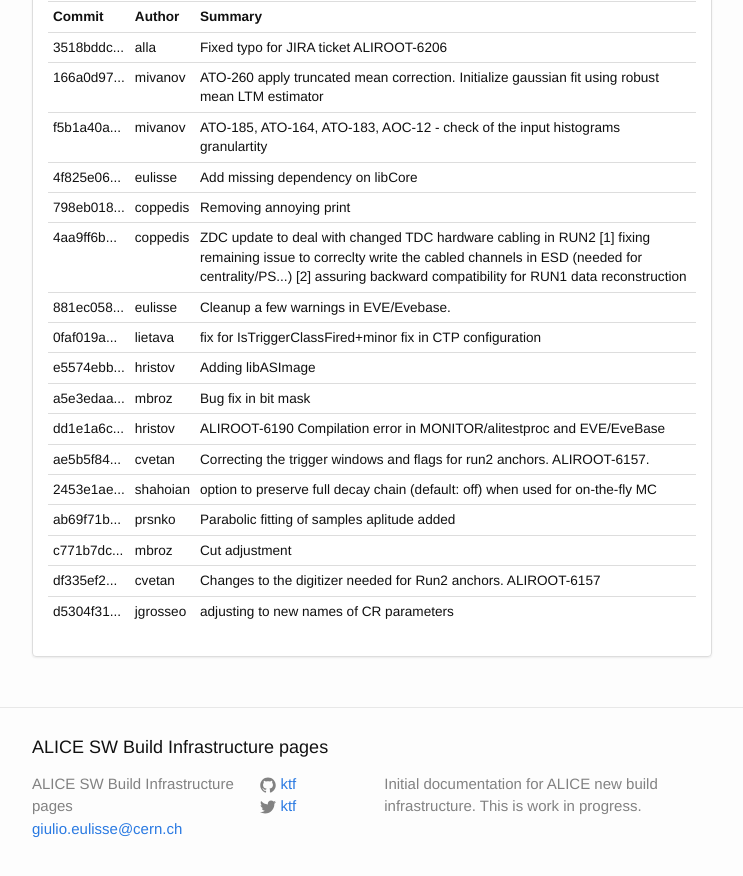
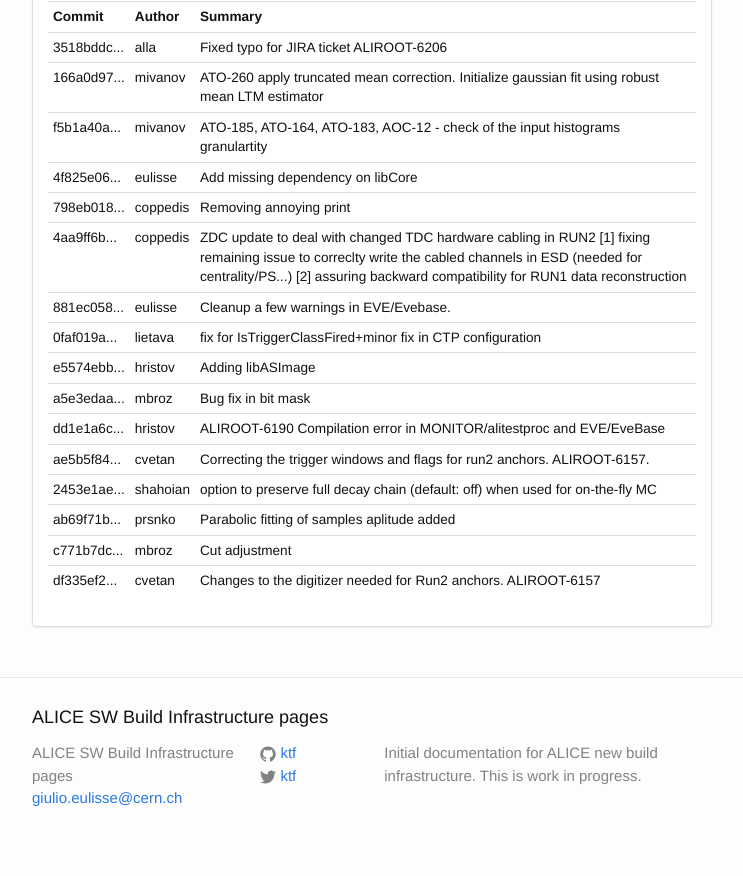
Before and after one commit to alisw/alisw.github.io, a Jekyll site: the page built from index.html, in a window 1280 px wide and 900 px high, scrolled down 43181 px. Shown: the top 876 px of the window, without its empty margins (268-1011 px from the left). Built offline with Jekyll 4.4.1, drawn with Linux system fonts in a browser that asks for light colours; nearby versions of some CDN libraries.

Commit message:
Updated results.

```diff
--- a/_data/commits-aliroot-master.yaml
+++ b/_data/commits-aliroot-master.yaml
@@ -108,8 +108,3 @@
  message: >-
     Changes to the digitizer needed for Run2 anchors. ALIROOT-6157
  author: !!str cvetan
--
- commit: "d5304f31527c657b6ffb6c15ea2bd35aef48541e"
- message: >-
-    adjusting to new names of CR parameters
- author: !!str jgrosseo
```
Also changed, not shown: _data/tools.json.
